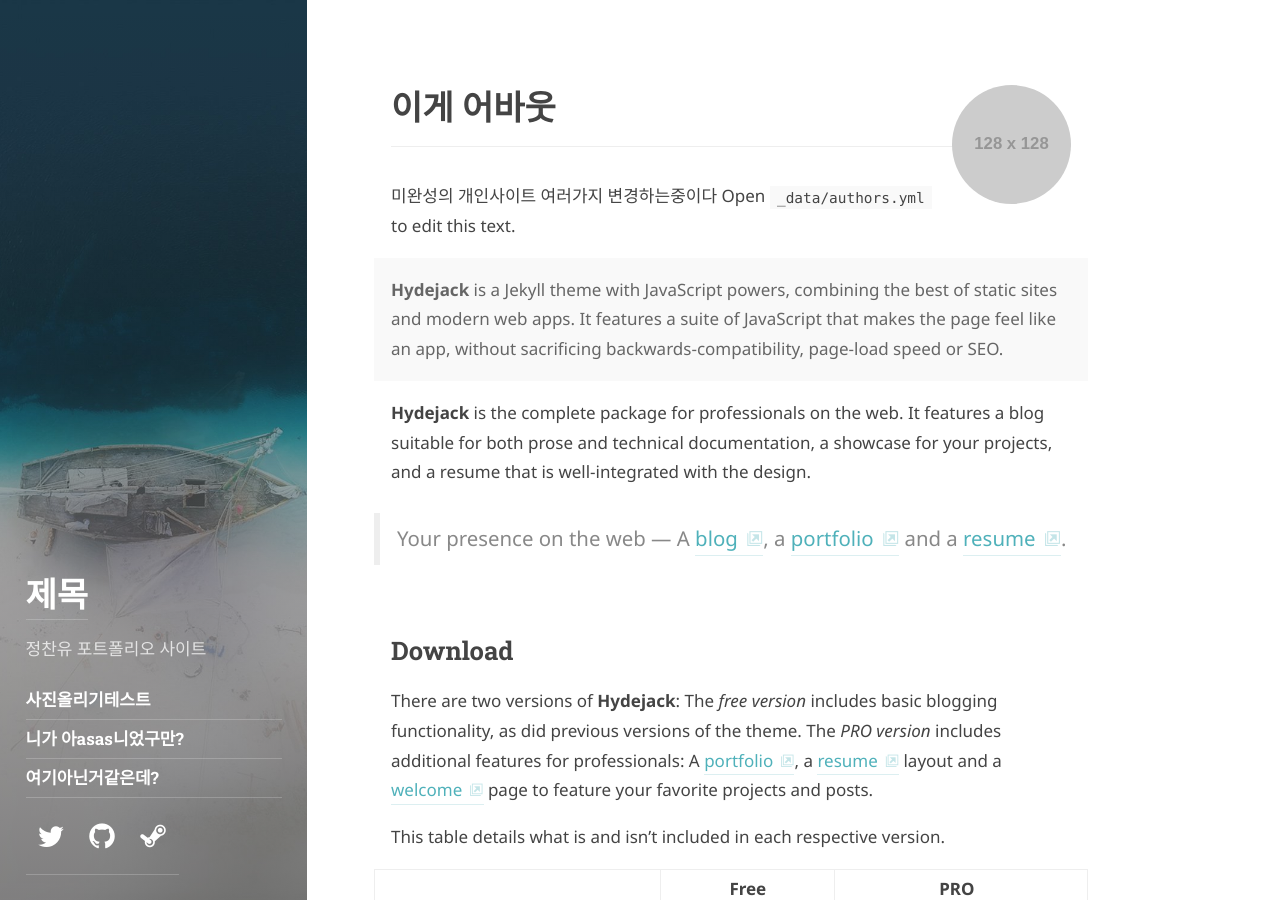
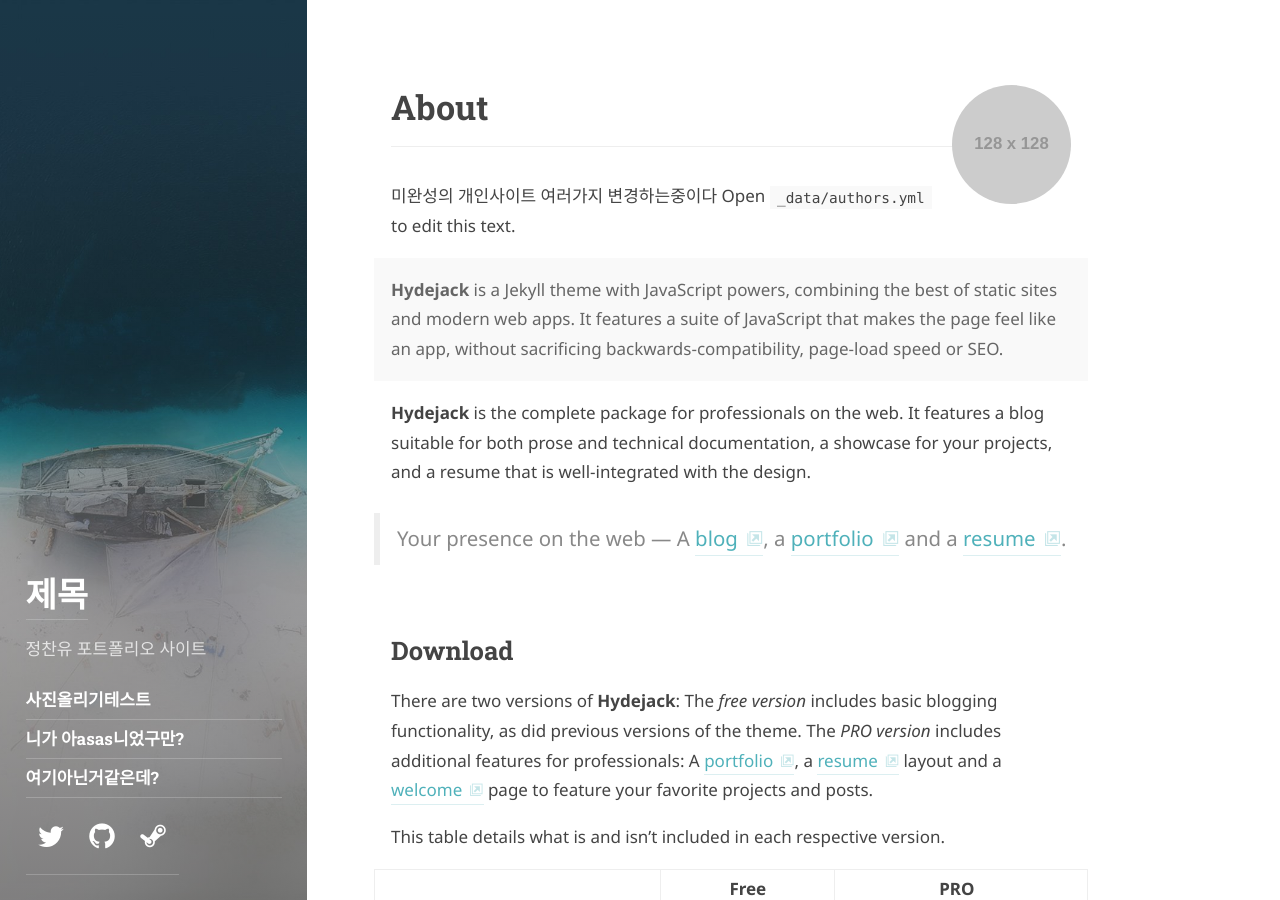
Before and after one commit to chanyou12/chanyou12.github.io, a Jekyll site: the page built from about.md, in a window 1280 px wide and 900 px high. Built offline with Jekyll 4.4.1, drawn with Linux system fonts in a browser that asks for light colours; some web fonts are replaced.

Commit message:
Update about.md

```diff
--- a/about.md
+++ b/about.md
@@ -1,6 +1,6 @@
 ---
 layout: about
-title: 이게 어바웃
+title: About
 description: >
   **Hydejack** is a Jekyll theme with JavaScript powers, combining the best of static sites and modern web apps.
   It features a suite of JavaScript that makes the page feel like an app, without sacrificing backwards-compatibility,
```
